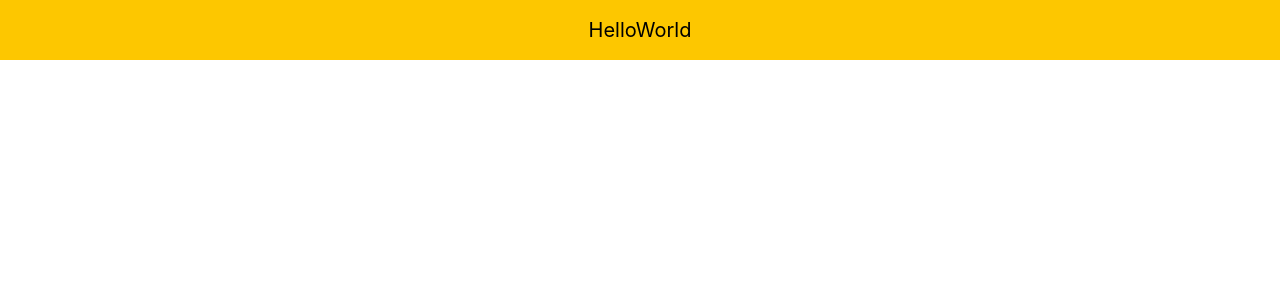
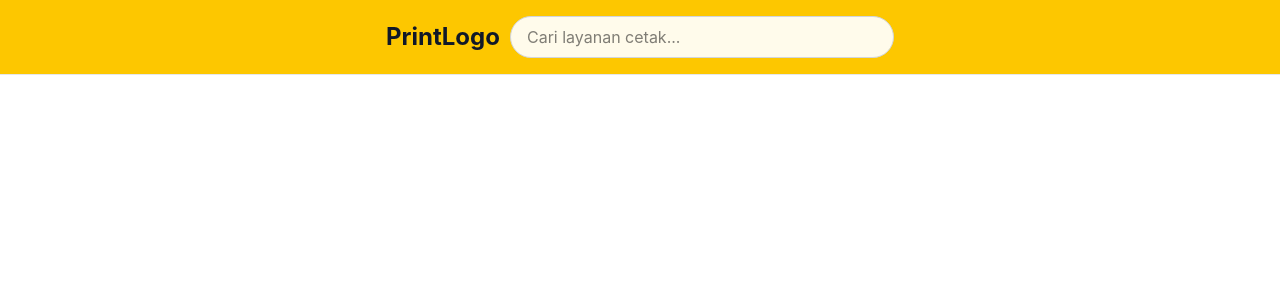
Before and after one commit to udinnSwek/wachid-printing, a Vue app: page / in a window 1280 px wide. Shown: the top 300 px of the page. Built offline with nearby package versions, Linux system fonts and the light colour scheme.

Commit message:
coba update commit

```diff
--- a/src/App.vue
+++ b/src/App.vue
@@ -1,7 +1,9 @@
 <script setup>
-import HelloWorld from './components/HelloWorld.vue'
+import Header from './components/HeaderMain.vue'
+import NavBar from './components/NavBar.vue'
 </script>
 
 <template>
-  <HelloWorld />
+  <Header />
+  <NavBar />
 </template>
--- /dev/null
+++ b/src/components/HeaderMain.vue
@@ -0,0 +1,14 @@
+<script setup>
+</script>
+
+<template>
+   <header class="flex flex-col md:flex-row justify-center gap-2.5 items-center py-4 px-8 bg-yellow-400 border-b border-gray-200">
+        <div class="text-2xl font-bold text-gray-900 mb-4 md:mb-0">
+            PrintLogo
+        </div>
+        <div class="flex items-center w-full md:w-auto">
+            <input type="text" id="searchInput" placeholder="Cari layanan cetak..."
+                class="w-full md:w-96 pl-4 pr-8 py-2 border border-gray-300 rounded-full focus:outline-none focus:ring-2 bg-amber-50 focus:ring-blue-500">
+        </div>
+    </header>
+</template>
--- a/src/components/HelloWorld.vue
+++ /dev/null
@@ -1,8 +0,0 @@
-<script setup>
-</script>
-
-<template>
-  <div class="text-xl bg-yellow-400  py-4 justify-items-center">
-    <p>HelloWorld</p>
-  </div>
-</template>
--- a/src/components/NavBar.vue
+++ b/src/components/NavBar.vue
@@ -1,30 +1,10 @@
 <!-- src/components/Navbar.vue -->
 <template>
-  <!-- sticky top-0 dan z-50 membuat navbar tetap di atas saat discroll -->
-  <header class="bg-gray-900 sticky top-0 z-50 shadow-md">
-    <nav class="max-w-7xl mx-auto px-8 py-3 flex justify-center overflow-x-auto whitespace-nowrap">
-
-      <!-- Looping data menu agar tidak perlu copy-paste tag <a> -->
-      <a
-        v-for="menu in menuList"
-        :key="menu.id"
-        :href="menu.href"
-        class="text-white font-semibold hover:text-gray-300 transition hover:bg-blue-700 px-4 py-2 mx-1 rounded-lg"
-      >
-        {{ menu.name }}
-      </a>
-
-    </nav>
-  </header>
+  <nav class="bg-white px-8 overflow-x-auto whitespace-nowrap flex justify-center ">
+      <a href="#home" class="text-black font-semibold transition hover:bg-yellow-400 p-4">Home</a>
+      <a href="all-product.html" id="nav-all-product" class="text-black font-semibold transition hover:bg-yellow-400 p-4">All Product</a>
+      <a href="#contact" class="text-black font-semibold transition hover:bg-yellow-400 p-4"">Our Contact</a>
+  </nav>
 </template>
-
 <script setup>
-import { ref } from 'vue'
-
-// Menyimpan daftar menu sebagai data dinamis (Reactivity)
-const menuList = ref([
-  { id: 1, name: 'Home', href: '#home' },
-  { id: 2, name: 'All Product', href: '#all-product' },
-  { id: 3, name: 'Our Contact', href: '#contact' }
-])
 </script>
```
Also changed, not shown: src/components/ProductCard.vue (added).
